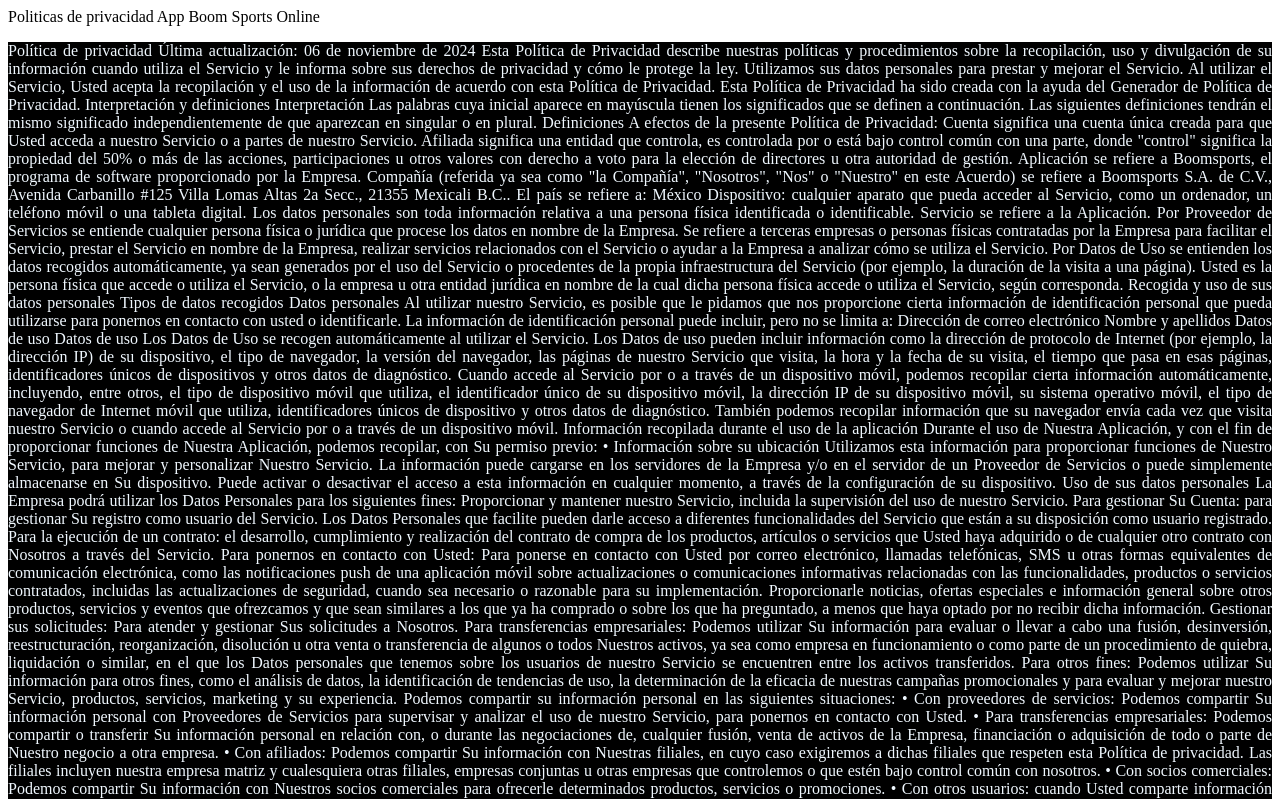
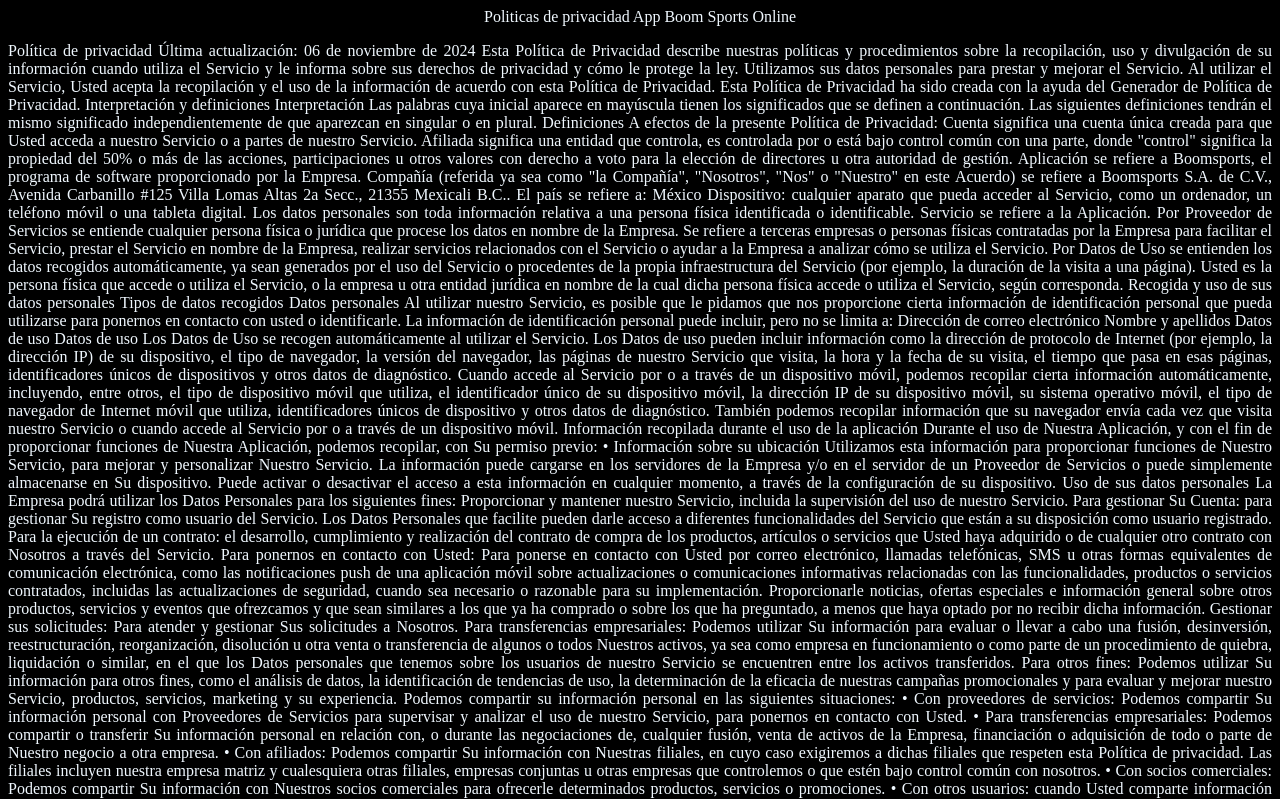
Before and after one commit to BoomSports/BoomSportsOnline, a plain HTML site: page politica.html in a window 1280 px wide. Shown: the top 799 px of the page. Drawn offline with Linux system fonts and the light colour scheme.

Commit message:
Update politica.html

```diff
--- a/politica.html
+++ b/politica.html
@@ -11,11 +11,15 @@
             background-color: black;
             text-decoration-color: aliceblue;
         }
+	.cabecera{
+            text-align: center;
+            background-color: black;
+            }
     </style>
 
     </head>
 
-    <body>
+    <body class="cabecera" style="color:aliceblue">
         <header>Politicas de privacidad App Boom Sports Online</header>
 
         <p class="justificado" style="color:aliceblue">
```
